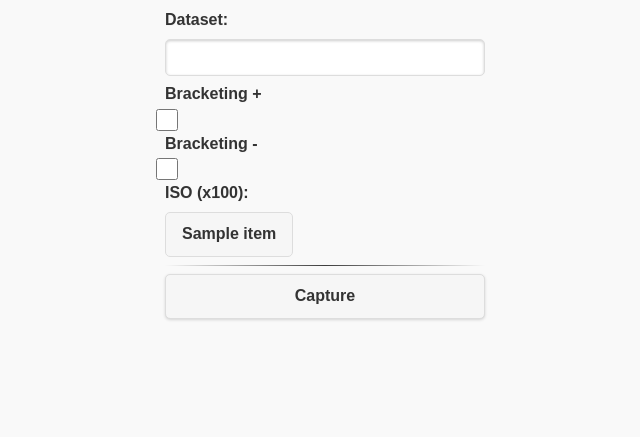
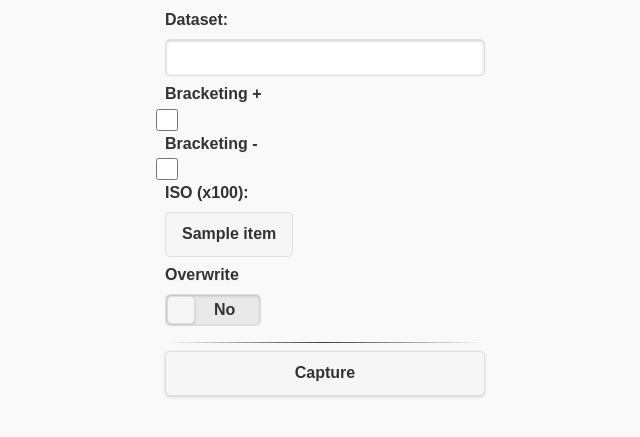
Before and after one commit to supasorn/spherecam, a Flask app: template web/templates/pano.html in a window 1280 px wide. Shown: the top 437 px of the page, without its empty margins (315-955 px from the left). Run offline with Flask 2, Linux system fonts and the light colour scheme; the template is opened without the code that fills it: most values are stand-ins (such as "Sample title", 1, 10 or a date in 2020).

Commit message:
auto commit

```diff
--- a/web/templates/pano.html
+++ b/web/templates/pano.html
@@ -48,9 +48,10 @@
                         st += "-" + $(this).val();
                     });
                 socket.emit('capture', {
-                    iso: parseInt($("input[name=isoOptions]:checked").val()) * 100,
+                    iso: $("input[name=isoOptions]:checked").val(),
                     evs: st,
-                    dataset: $("input[name=dataset]").val()
+                    dataset: $("input[name=dataset]").val(),
+                    overwrite: $("input[name=overwrite]").is(':checked')
                 });
                 return false;
             });
@@ -94,6 +95,11 @@
                 </fieldset>
             </form>
 
+            <form>
+              <label>Overwrite</label>
+              <input type="checkbox" data-role="flipswitch" name="overwrite" data-on-text="Yes" data-off-text="No" data-wrapper-class="custom-label-flipswitch">
+            </form>
+
             <hr/>
             <form id="capture" method="POST" action="#">
             <input type="submit" value="Capture">
--- a/web/websock.py
+++ b/web/websock.py
@@ -59,7 +59,11 @@ def captureWB(wb):
 
 @socketio.on('capture', namespace="/test")
 def capture(message):
-    cmd = "python ../main.py --output=" + message["dataset"] + " --evs=" + message["evs"]
+    isoFlag = "--iso=" + str(int(message["iso"]) * 100) if message["iso"] != "A" else ""
+    overwriteFlag = "--overwrite" if message["overwrite"] else ""
+    outputFlag = "--output=" + message["dataset"] if len(message["dataset"]) > 0 else ""
+
+    cmd = "python ../main.py " + outputFlag + " --evs=" + message["evs"] + " " + isoFlag + " --nointeractive " + overwriteFlag
     #p = subprocess.Popen(cmd, stdout=subprocess.PIPE, bufsize=1)
     #for line in iter(p.stdout.readline, b''):
         #emit('progress', {'v': line})
```
Also changed, not shown: main.py (+11 -3 lines).
